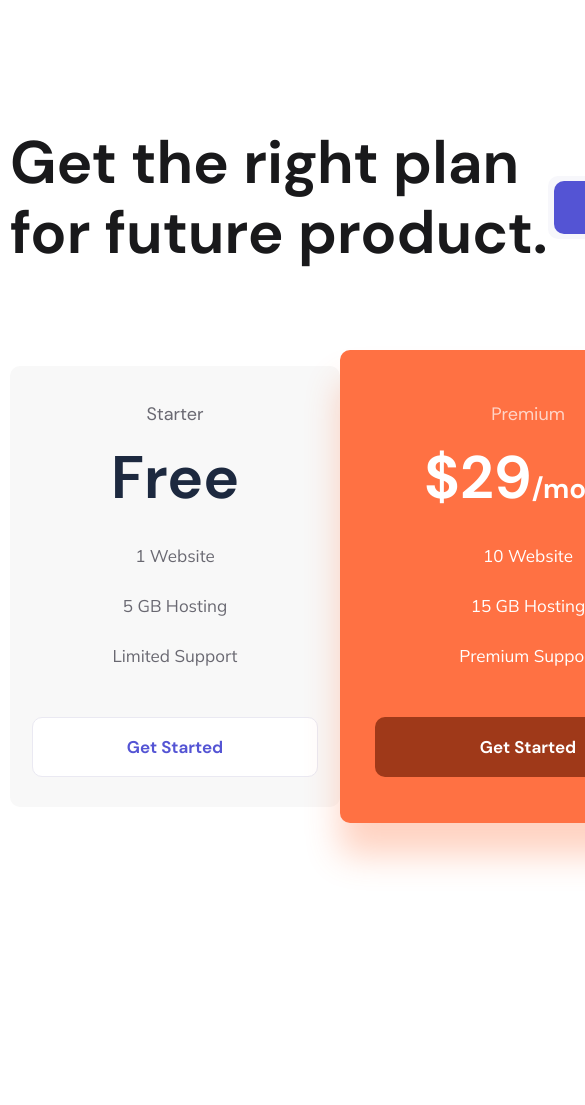
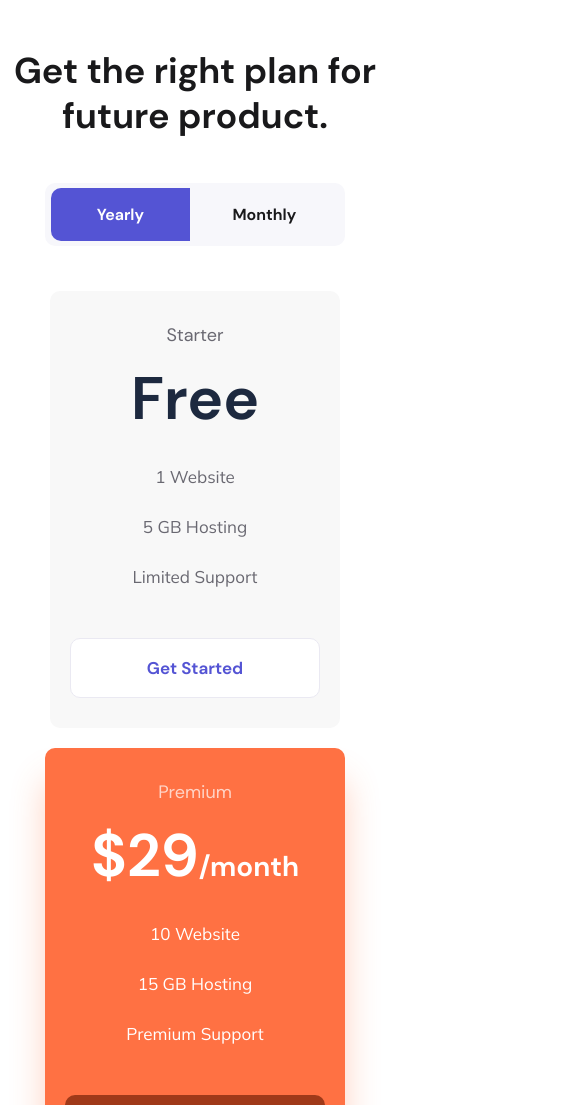
Before and after one commit to arturfrolov/taskHosting, a website: page src/index.html in a window 390 px wide. Shown: the part 2880-3985 px from the top of the page, 585 px wide, since content can reach past the window. Before the commit the page ends 3785 px from the top, so only its background shows below. Drawn offline with nearby package versions, Linux system fonts and the light colour scheme; files that its build step writes are made by us from their sources.

Commit message:
adapted the plan section, buttons and modal window. minor fixes

```diff
--- a/src/index.html
+++ b/src/index.html
@@ -70,7 +70,7 @@
                 <h1 class="promo__title">Grow your subscription business</h1>
                 <div class="promo__subtitle">Outcome-centered products that reduce churn, optimize pricing, and grow your subscription business end-to-end.</div>
                 <div class="promo__buttons">
-                    <a class="button button_purple promo__button" href="#plan">Get Started</a>
+                    <a class="button promo__button promo__button_purple" href="#plan">Get Started</a>
                     <a class="promo__arrow" href="#plan"></a>
                 </div>
 
@@ -136,7 +136,7 @@
                 <h2 class="plan__title">Get the right plan for future product.</h2>
                 <ul class="plan__tabs">
                     <li class="plan__tab plan__tab_active">Yearly</li>
-                    <li class="plan__tab">Monthly</li>
+                    <li class="plan__tab plan__tab_right">Monthly</li>
                 </ul>
                 <div class="plan__content plan__content_active">
                     <div class="plan__item">
@@ -147,7 +147,7 @@
                             <li class="plan__option">5 GB Hosting</li>
                             <li class="plan__option">Limited Support</li>
                         </ul>
-                        <button class="button button__plan">Get Started</button>
+                        <button class="button plan__button">Get Started</button>
                     </div>
                     <div class="plan__item plan__item_big">
                         <div class="plan__name white white_op">Premium</div>
@@ -157,7 +157,7 @@
                             <li class="plan__option white">15 GB Hosting</li>
                             <li class="plan__option white">Premium Support</li>
                         </ul>
-                        <button class="button button__plan button__plan_white">Get Started</button>
+                        <button class="button plan__button plan__button_white">Get Started</button>
                     </div>
                     <div class="plan__item">
                         <div class="plan__name">Enterprise</div>
@@ -167,7 +167,7 @@
                             <li class="plan__option">50 GB Hosting</li>
                             <li class="plan__option">Premium Support</li>
                         </ul>
-                        <button class="button button__plan">Get Started</button>
+                        <button class="button plan__button">Get Started</button>
                     </div>
                 </div>
                 <div class="plan__content">
@@ -179,7 +179,7 @@
                             <li class="plan__option">5 GB Hosting</li>
                             <li class="plan__option">Limited Support</li>
                         </ul>
-                        <button class="button button__plan">Get Started</button>
+                        <button class="button plan__button">Get Started</button>
                     </div>
                     <div class="plan__item plan__item_big">
                         <div class="plan__name white white_op">Premium</div>
@@ -189,7 +189,7 @@
                             <li class="plan__option white">15 GB Hosting</li>
                             <li class="plan__option white">Premium Support</li>
                         </ul>
-                        <button class="button button__plan button__plan_white">Get Started</button>
+                        <button class="button plan__button plan__button_white">Get Started</button>
                     </div>
                     <div class="plan__item">
                         <div class="plan__name">Enterprise</div>
@@ -199,7 +199,7 @@
                             <li class="plan__option">50 GB Hosting</li>
                             <li class="plan__option">Premium Support</li>
                         </ul>
-                        <button class="button button__plan">Get Started</button>
+                        <button class="button plan__button">Get Started</button>
                     </div>
                 </div>
             </div>
--- a/src/js/script.js
+++ b/src/js/script.js
@@ -9,7 +9,7 @@ $(document).ready(function(){
     $('.overlay, #order').fadeOut('fast');
   });
 
-  $('.button__plan').each(function(i) {
+  $('.plan__button').each(function(i) {
     $(this).on('click', function() {
       $('#order .modal__descr').text($('.plan__name').eq(i).text());
       $('.overlay, #order').fadeIn('slow');
--- a/src/sass/blocks/_buttons.scss
+++ b/src/sass/blocks/_buttons.scss
@@ -12,36 +12,10 @@
     justify-content: center;
     align-items: center;
     transition: all 0.4s;
-    &:hover {
-        box-shadow: 3px 3px 10px var(--main-color);
-    }
-    &_purple {
-        // padding: 19px 60px;
-        // width: 211px;
-        // height: 60px;
-        background-color: var(--second-color);
-        &:hover {
-            box-shadow: 3px 3px 10px var(--second-color);
-        }
-    }
     &__subscription {
         width: 211px;
         height: 60px;
         margin: 8px auto 0;
-    }
-    &__plan {
-        width: 100%;
-        height: 60px;
-        margin-top: 36px;
-        background-color: #fff;
-        border: 1px solid #EAE9F2;
-        color: var(--second-color);
-        font-weight: 700;
-        &_white {
-            background-color: #9F3919;
-            color: #FFFFFF;
-            border: none;
-        }
     }
     &_submit {
         width: 100%;
--- a/src/sass/blocks/_media.scss
+++ b/src/sass/blocks/_media.scss
@@ -21,6 +21,14 @@
             grid-template-columns: 349px auto;
             justify-content: space-between;
             column-gap: 0;
+        }
+    }
+    .plan {
+        &__content {
+            grid-template-columns: 300px 340px 300px;
+        }
+        &__item {
+            width: 100%;
         }
     }
 }
@@ -69,6 +77,38 @@
     .benefits {
         &__wrapper {
             row-gap: 30px;
+        }
+    }
+    .plan {
+        &__wrapper {
+            grid-template-columns: 1fr;
+            grid-template-rows: auto auto auto;
+            grid-auto-rows: minmax(473px, auto);
+            row-gap: 45px;
+        }
+        &__title {
+            font-size: 45px;
+            line-height: 45px;
+        }
+        &__tabs {
+            margin-top: 0;
+        }
+        &__content {
+            grid-column: inherit;
+            grid-row: inherit;
+            grid-template-columns: repeat(auto-fit, minmax(300px, 1fr));
+            grid-template-rows: minmax(473px, auto);
+            row-gap: 20px;
+        }
+        &__item {
+            width: 330px;
+            justify-self: center;
+            &_big {
+                order: 3;
+                width: 376px;
+                justify-self: center;
+                grid-column: 1/3;
+            }
         }
     }
 }
@@ -199,6 +239,16 @@
             grid-row: inherit;
             justify-self: center;
         }
+        &__button {
+            &:hover {
+                box-shadow: none;
+            }
+        }
+        &__arrow {
+            &:hover {
+                background-color: #FFFFFF;
+            }
+        }
     }
     .companies {
         padding-top: 70px;
@@ -222,6 +272,29 @@
         padding-top: 70px;
         &__wrapper {
             justify-content: center;
+        }
+    }
+    .plan {
+        padding: 70px 0 40px 0;
+        &__title {
+            text-align: center;
+        }
+        &__tabs {
+            justify-self: center;
+        }
+        &__content {
+            grid-template-columns: 1fr;
+        }
+        &__item {
+            &_big {
+                order: inherit;
+                grid-column: inherit;
+            }
+        }
+        &__button {
+            &:hover {
+                box-shadow: none;
+            }
         }
     }
 }
@@ -299,4 +372,32 @@
             font-size: 22px;
         }
     }
+    .plan {
+        &__title {
+            font-size: 36px;
+        }
+        &__tabs {
+            width: 300px;
+        }
+        &__content {
+            grid-template-rows: auto;
+        }
+        &__item {
+            width: 290px;
+            height: 100%;
+            padding: 30px 20px;
+            &_big {
+                width: 300px;
+                height: 450px;
+            }
+        }
+    }
+    .modal {
+        width: 300px;
+        padding: 30px 25px;
+        &__close {
+            top: -30px;
+            right: 0;
+        }
+    }
 }
--- a/src/sass/blocks/_plan.scss
+++ b/src/sass/blocks/_plan.scss
@@ -36,7 +36,11 @@
         font-weight: 700;
         font-size: 16px;
         line-height: 19px;
+        border-radius: 10px 0px 0px 10px;
         cursor: pointer;
+        &_right {
+            border-radius: 0px 10px 10px 0px;
+        }
         &_active {
             width: 156px;
             height: 53px;
@@ -44,7 +48,6 @@
             justify-content: center;
             align-items: center;
             background-color: var(--second-color);
-            border-radius: 10px 0px 0px 10px;
             color: #FFFFFF;
         }
     }
@@ -106,6 +109,26 @@
         line-height: 50px;
         text-align: center;
     }
+    &__button {
+        width: 100%;
+        height: 60px;
+        margin-top: 36px;
+        background-color: #fff;
+        border: 1px solid #EAE9F2;
+        color: var(--second-color);
+        font-weight: 700;
+        &:hover {
+            box-shadow: 3px 3px 10px rgb(189, 144, 144);
+        }
+        &_white {
+            background-color: #9F3919;
+            color: #FFFFFF;
+            border: none;
+            &:hover {
+                box-shadow: 3px 3px 10px rgb(54, 47, 47);
+            }
+        }
+    }
 }
 .white {
     color: #FFFFFF;
--- a/src/sass/blocks/_promo.scss
+++ b/src/sass/blocks/_promo.scss
@@ -134,7 +134,17 @@
     }
     &__button {
         &:hover {
+            box-shadow: 3px 3px 10px var(--main-color);
             color: #FFFFFF;
+        }
+        &_purple {
+            // padding: 19px 60px;
+            // width: 211px;
+            // height: 60px;
+            background-color: var(--second-color);
+            &:hover {
+                box-shadow: 3px 3px 10px var(--second-color);
+            }
         }
     }
 }
```
Also changed, not shown: dist/css/style.min.css, dist/index.html, dist/js/script.js.
